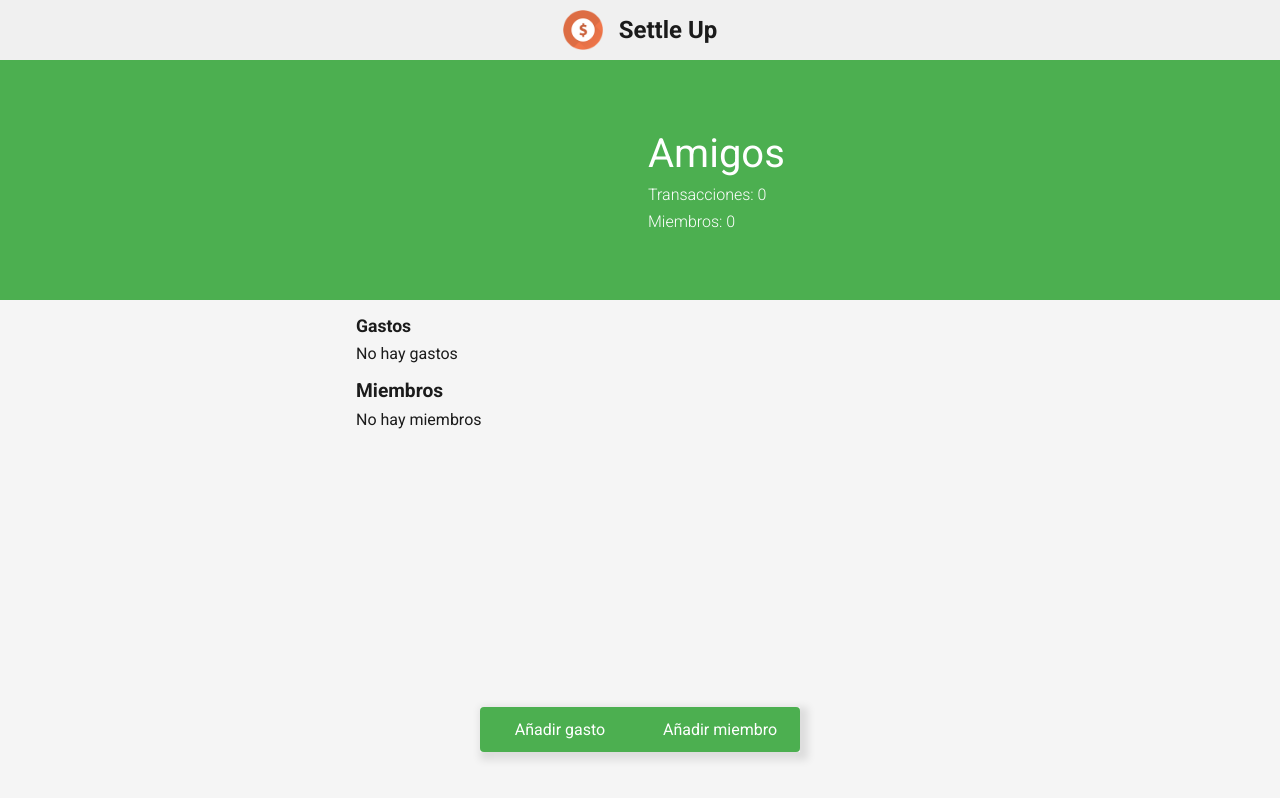
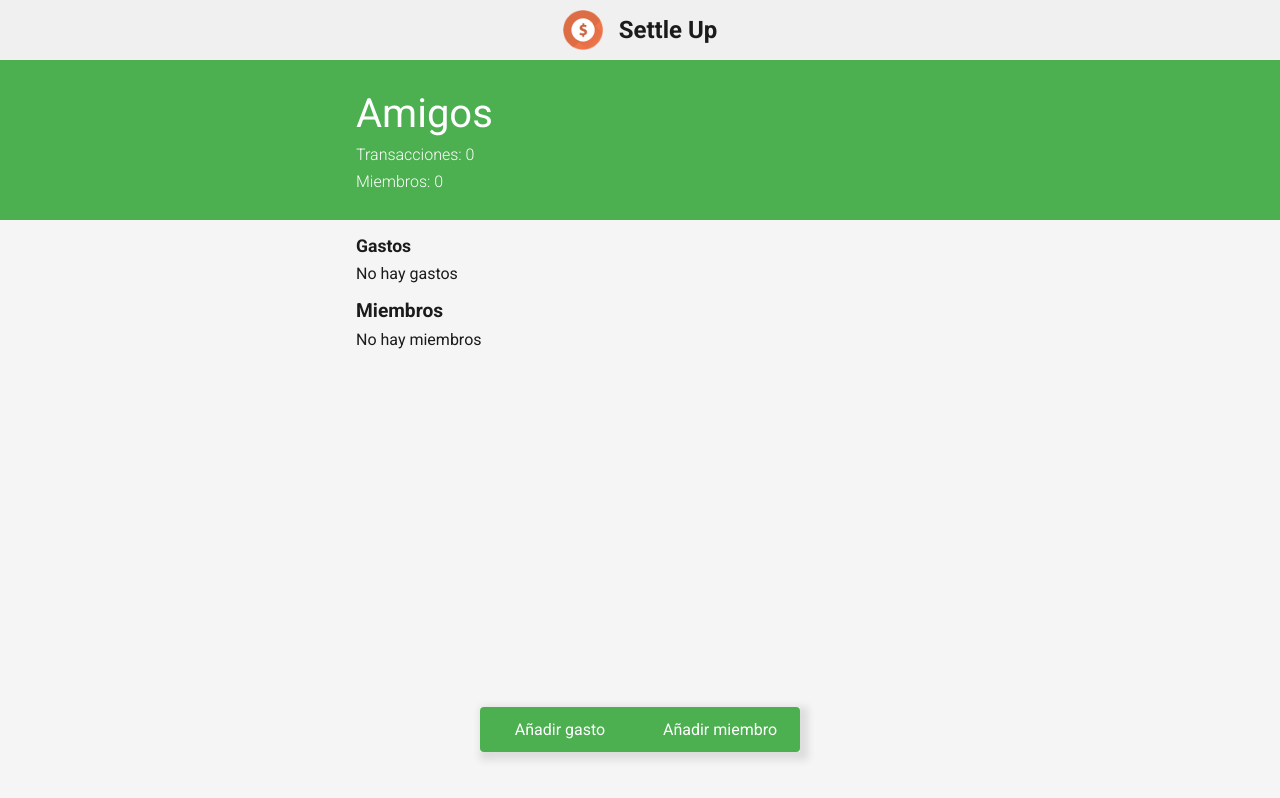
Before and after one commit to ble180/settle-up-react, a React (Vite) app: page / in a window 1280 px wide. Built offline with nearby package versions, Linux system fonts and the light colour scheme.

Commit message:
chore: remove balance from group info

```diff
--- a/src/infraestructure/views/components/GroupInfo.module.scss
+++ b/src/infraestructure/views/components/GroupInfo.module.scss
@@ -1,21 +1,10 @@
 .groupInfo {
   display: flex;
+  flex-direction: column;
+  justify-content: center;
+  gap: 0.5rem;
   height: 100%;
-  gap: 1rem;
-
-  &__balanceContainer {
-    flex: 1;
-  }
-
-  &__titleContainer {
-    flex: 1;
-    height: 100%;
-    display: flex;
-    justify-content: center;
-    flex-direction: column;
-    gap: 0.5rem;
-    color: white;
-  }
+  color: white;
 
   &__title {
     font-weight: 400;
--- a/src/infraestructure/views/components/GroupInfo.tsx
+++ b/src/infraestructure/views/components/GroupInfo.tsx
@@ -17,14 +17,6 @@ export function GroupInfo() {
   return (
     group && (
       <div className={style.groupInfo}>
-        <div className={style.groupInfo__balanceContainer}>
-          {Object.entries(group.balance).map(([key, value]) => (
-            <span key={key}>
-              {key}: {value}
-            </span>
-          ))}
-        </div>
-        <div className={style.groupInfo__titleContainer}>
         <h2 className={style.groupInfo__title}>{group.name}</h2>
         <span className={style.groupInfo__info}>
           Transacciones: {group.payments.length}
@@ -33,7 +25,6 @@ export function GroupInfo() {
           Miembros: {group.members.length}
         </span>
       </div>
-      </div>
     )
   );
 }
--- a/src/infraestructure/views/components/MemberList.tsx
+++ b/src/infraestructure/views/components/MemberList.tsx
@@ -1,4 +1,5 @@
 import { Group } from '@/domain/models/Group';
+import { User } from '@/domain/models/User';
 import { DIContext } from '@/infraestructure/views/providers/DIProvider';
 import { useContext, useEffect, useState } from 'react';
 import { MemberItem } from './MemberItem';
@@ -19,13 +20,13 @@ export function MemberList() {
     group?.members.length === 0 ? (
       <p>No hay miembros</p>
     ) : (
-      group?.members.map((member) => (
-        <MemberItem
-          key={member.name}
-          member={member}
-          balance={group.balance[member.id]}
-        />
-      ))
+      group &&
+      Object.entries(group.balance)
+        .sort((a, b) => a[1] - b[1])
+        .map(([id, balance]) => {
+          const member = group.members.find((m) => m.id === id) as User;
+          return <MemberItem key={id} member={member} balance={balance} />;
+        })
     );
 
   return (
--- a/src/infraestructure/views/pages/CreatePayment.tsx
+++ b/src/infraestructure/views/pages/CreatePayment.tsx
@@ -102,7 +102,7 @@ export function CreatePayment() {
   return (
     <div className={styles.createPayment}>
       <div className={styles.createPayment__container}>
-        <h2 className={styles.createPayment__title}>Nuevo pago</h2>
+        <h2 className={styles.createPayment__title}>Nuevo gasto</h2>
 
         <div className={styles.createPayment__whoPayContainer}>
           <h4 className={styles.createPayment__subtitle}>
--- a/src/infraestructure/views/pages/Home.module.scss
+++ b/src/infraestructure/views/pages/Home.module.scss
@@ -3,7 +3,7 @@
   height: 100%;
 
   &__info {
-    height: 15rem;
+    height: 10rem;
     background-color: $secondary;
   }
 
```
Lines whose indentation alone changed are shown as unchanged.
